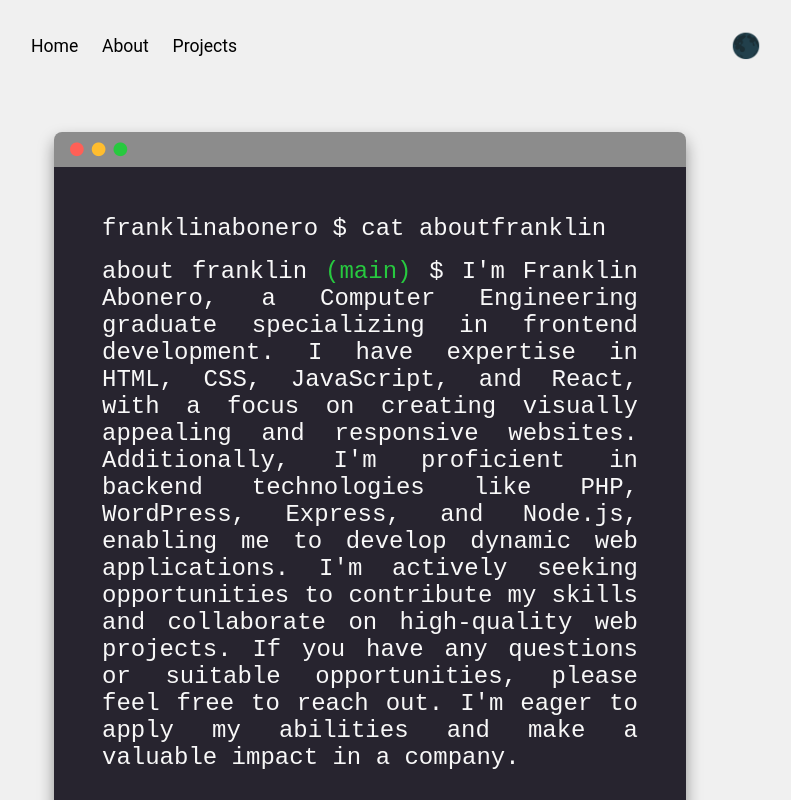
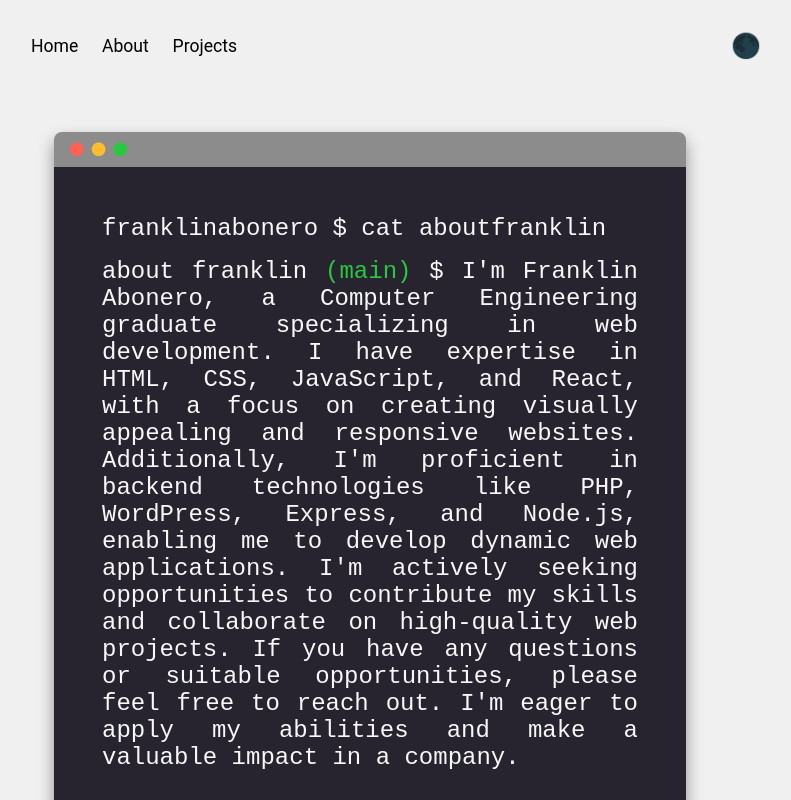
Before and after one commit to Four26/vite-react-portfolio, a React (Vite) app: page /about in a window 1280 px wide. Shown: the top 800 px of the page, without its empty margins (270-1061 px from the left). Built offline with nearby package versions, Linux system fonts and the light colour scheme.

Commit message:
changes the specialization

```diff
--- a/src/components/info/info.js
+++ b/src/components/info/info.js
@@ -51,7 +51,7 @@ export const info = {
             label: 'resume'
         }
     ],
-    bio: "I'm Franklin Abonero, a Computer Engineering graduate specializing in frontend development. I have expertise in HTML, CSS, JavaScript, and React, with a focus on creating visually appealing and responsive websites. Additionally, I'm proficient in backend technologies like PHP, WordPress, Express, and Node.js, enabling me to develop dynamic web applications. I'm actively seeking opportunities to contribute my skills and collaborate on high-quality web projects. If you have any questions or suitable opportunities, please feel free to reach out. I'm eager to apply my abilities and make a valuable impact in a company.",
+    bio: "I'm Franklin Abonero, a Computer Engineering graduate specializing in web development. I have expertise in HTML, CSS, JavaScript, and React, with a focus on creating visually appealing and responsive websites. Additionally, I'm proficient in backend technologies like PHP, WordPress, Express, and Node.js, enabling me to develop dynamic web applications. I'm actively seeking opportunities to contribute my skills and collaborate on high-quality web projects. If you have any questions or suitable opportunities, please feel free to reach out. I'm eager to apply my abilities and make a valuable impact in a company.",
     skills:
     {
         proficientWith: ['javascript', 'react', 'git', 'github', 'bootstrap', 'html5', 'css3'],
```
